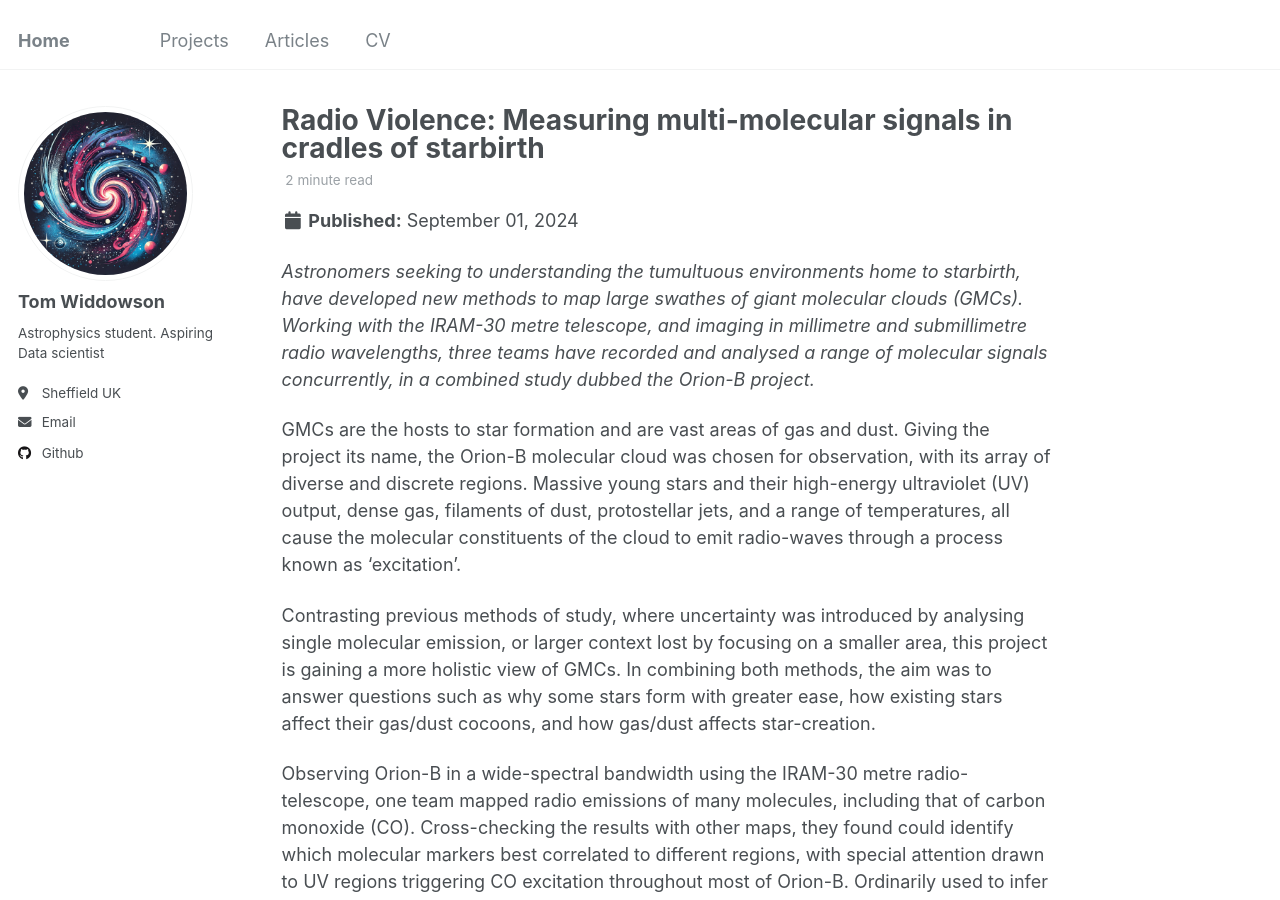
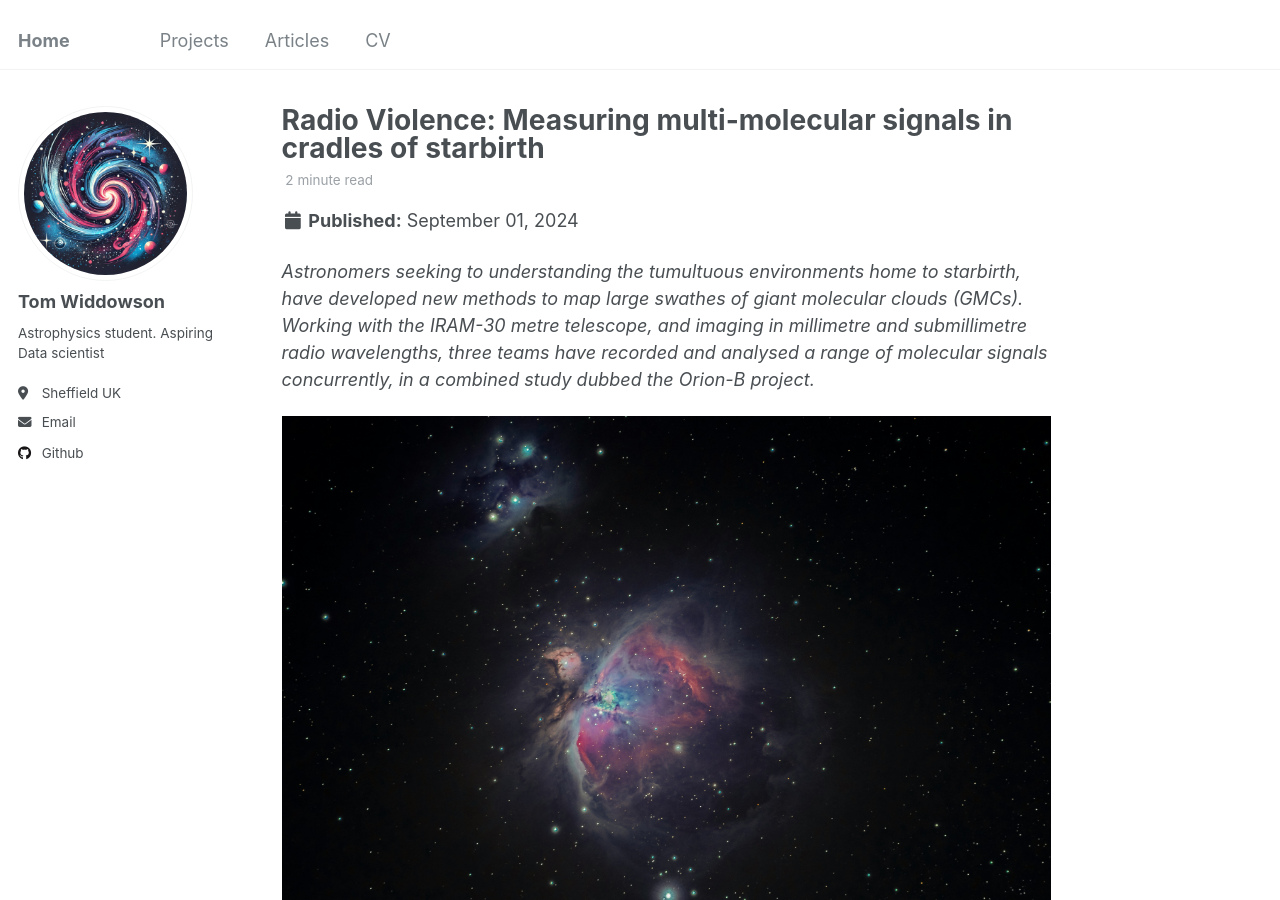
Before and after one commit to tomhwidd/tomhwidd.github.io, a Jekyll site: the page built from _posts/2024-09-01-orion.md, in a window 1280 px wide and 900 px high. Built offline with Jekyll 4.4.1, drawn with Linux system fonts in a browser that asks for light colours.

Commit message:
orion added

```diff
--- a/_posts/2024-09-01-orion.md
+++ b/_posts/2024-09-01-orion.md
@@ -10,6 +10,8 @@ tags:
 
 *Astronomers seeking to understanding the tumultuous environments home to starbirth, have developed new methods to map large swathes of giant molecular clouds (GMCs). Working with the IRAM-30 metre telescope, and imaging in millimetre and submillimetre radio wavelengths, three teams have recorded and analysed a range of molecular signals concurrently, in a combined study dubbed the Orion-B project.*
 
+![Orion nebula](/images/articles/orion.jpg){: .align-center}
+
 GMCs are the hosts to star formation and are vast areas of gas and dust. Giving the project its name, the Orion-B molecular cloud was chosen for observation, with its array of diverse and discrete regions. Massive young stars and their high-energy ultraviolet (UV) output, dense gas, filaments of dust, protostellar jets, and a range of temperatures, all cause the molecular constituents of the cloud to emit radio-waves through a process known as ‘excitation’.
 
 Contrasting previous methods of study, where uncertainty was introduced by analysing single molecular emission, or larger context lost by focusing on a smaller area, this project is gaining a more holistic view of GMCs. In combining both methods, the aim was to answer questions such as why some stars form with greater ease, how existing stars affect their gas/dust cocoons, and how gas/dust affects star-creation.
```
